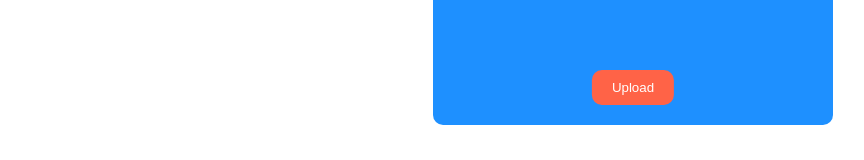
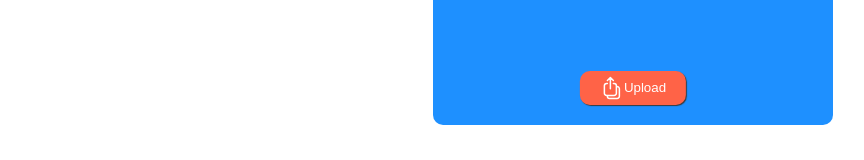
Before and after one commit to Ghasty003/file-to-link, a Vue app in the folder frontend/: page / in a window 1280 px wide. Shown: the part 333-493 px from the top of the page, without its empty margins (7-871 px from the left). Built offline with nearby package versions, Linux system fonts and the light colour scheme.

Commit message:
added styles to button

```diff
--- a/frontend/src/components/ImageForm.vue
+++ b/frontend/src/components/ImageForm.vue
@@ -12,7 +12,12 @@
 
       <img class="preview" v-show="showImage" :src="image" alt="">
 
-      <button>upload</button>
+      <button>
+        <svg xmlns="http://www.w3.org/2000/svg" fill="none" viewBox="0 0 24 24" stroke-width="1.5" stroke="currentColor">
+          <path stroke-linecap="round" stroke-linejoin="round" d="M7.5 7.5h-.75A2.25 2.25 0 004.5 9.75v7.5a2.25 2.25 0 002.25 2.25h7.5a2.25 2.25 0 002.25-2.25v-7.5a2.25 2.25 0 00-2.25-2.25h-.75m0-3l-3-3m0 0l-3 3m3-3v11.25m6-2.25h.75a2.25 2.25 0 012.25 2.25v7.5a2.25 2.25 0 01-2.25 2.25h-7.5a2.25 2.25 0 01-2.25-2.25v-.75" />
+        </svg>
+        upload
+      </button>
 
       <div class="link" v-show="link">
         <h3>Your upload link:</h3>
@@ -146,7 +151,20 @@ form {
     color: white;
     text-transform: capitalize;
     cursor: pointer;
-    padding: 10px 20px
+    padding: 5px 20px;
+    display: flex;
+    justify-content: center;
+    align-items: center;
+    box-shadow: 1px 1px 1px rgb(59, 58, 58);
+    transition: all 1s;
+
+    &:active {
+      transform: translateX(-50%) scale(.8);
+    }
+
+    svg {
+      width: 24px;
+    }
   }
 
   span {
```
